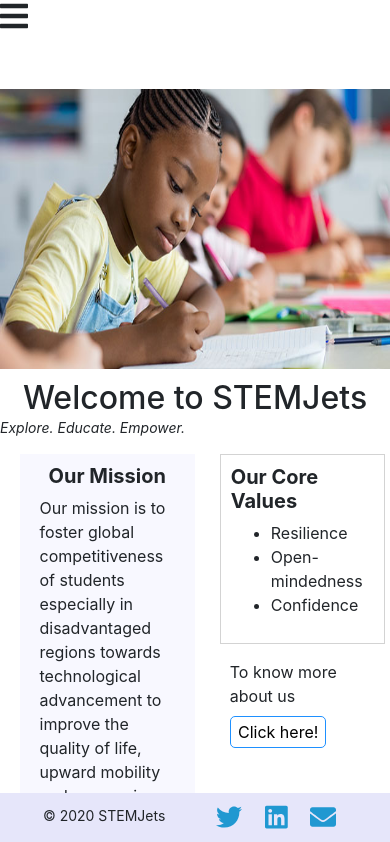
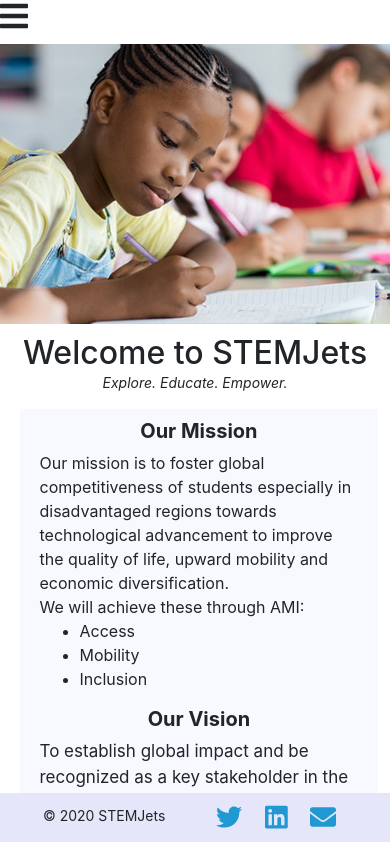
Before and after one commit to Martins-O-U/Stemjet-netlify, a React (Create React App) app: page / in a window 390 px wide. Shown: the top 842 px of the page. Built offline with nearby package versions, Linux system fonts and the light colour scheme.

Commit message:
Edited Home and submit page for mobile

```diff
--- a/src/Components/About.jsx
+++ b/src/Components/About.jsx
@@ -41,7 +41,18 @@
 const StyledPage = styled.div`
     margin-top: 4.8%;
     text-align: center;
-
+    @media only screen and (max-width:1000px){
+        margin-top: 6%;
+    }
+    @media only screen and (max-width:800px){
+        margin-top: 8%;
+    }
+    @media only screen and (max-width:600px){
+        margin-top: 10%;
+    }
+    @media only screen and (max-width:480px){
+        margin-top: 4%;
+    }
     header{
         height: 200px;
         background: #E6E6FA;
@@ -53,7 +64,7 @@
             width: 85%;
 
             @media only screen and (max-width:460px){
-                width:93%;
+                width:90%;
             }
             img{
                 width: 100%;
@@ -61,6 +72,9 @@
                 object-fit: cover;
                 @media only screen and (max-width:460px){
                     height: 300px;
+                }
+                @media only screen and (max-width:400px){
+                    height: 260px;
                 }
             }
 
@@ -126,7 +140,10 @@
     font-size: 30px;
 }
 @media only screen and (max-width:460px){
-    margin: 200px 15px 70px 10px;
+    margin: 185px 15px 70px 10px;
+}
+@media only screen and (max-width:400px){
+    margin: 150px 15px 70px 10px;
 }
 
 .hvr-radial-out {
--- a/src/Components/Home.jsx
+++ b/src/Components/Home.jsx
@@ -57,18 +57,39 @@
     padding-bottom: 10px;
     margin-bottom: 60px;
 
+    @media only screen and (max-width:480px){
+      margin-top: 10px;
+    }
+
       .paragraphs{
         display: flex;
         justify-content: space-between;
+
+        @media only screen and (max-width:550px){
+          flex-direction: column;
+
+          .values-join{
+            width: 97%;
+            margin-left: 2%;
+          }
+          .mission-vission{
+            width: 92%;
+            margin-bottom: 15px;
+          }
+        }
       }
 
       .home-wel{
         text-align: center;
         margin-top: 10px;
         margin-bottom: -2px;
+        @media only screen and (max-width:350px){
+          font-size: 25px;
+        }
       }
 
       .tagline{
+        text-align: center;
           margin-top: 2px;
           font-size: 14px;
       }
@@ -172,5 +193,6 @@
       .home-background img {
         width: 100%;
         height: 100%;
+        object-fit: cover;
       }
 `;
--- a/src/Components/Navbar_mobile.jsx
+++ b/src/Components/Navbar_mobile.jsx
@@ -100,11 +100,11 @@
         padding-left: 80%;
         padding-right: 5px;
     }
-    @media only screen and (max-width:310px){
-        padding-left: 70%;
+    @media only screen and (max-width:320px){
+        padding-left: 72%;
         padding-right: 5px;
     }
-    @media only screen and (max-width:200px){
+    @media only screen and (max-width:220px){
         padding-left: 5px;
     }
 }
--- a/src/Components/SubmitBlog.jsx
+++ b/src/Components/SubmitBlog.jsx
@@ -73,7 +73,28 @@
 export default SubmitBlog;
 
 const StyledDivSubmit = styled.div`
-    margin: 5% 3%;
+    margin: 6% 2% 5% 2%;
+    @media only screen and (max-width:900px){
+        margin-top: 7%;
+    }
+    @media only screen and (max-width:900px){
+        margin-top: 9%;
+    }
+    @media only screen and (max-width:550px){
+        margin-top: 11%;
+    }
+    @media only screen and (max-width:480px){
+        margin-top: 5%;
+    }
+    @media only screen and (max-width:350px){
+        margin-bottom: 25%;
+    }
+    h1{
+        text-align: center;
+        @media only screen and (max-width:400px){
+            font-size: 32px;
+        }
+    }
 
     .hide{
         display: none;
```
Lines whose indentation alone changed are shown as unchanged.
